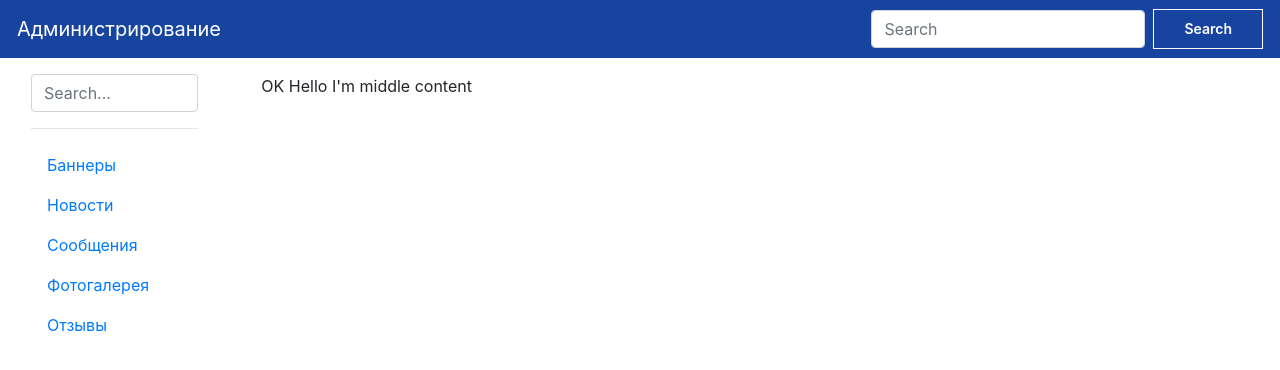
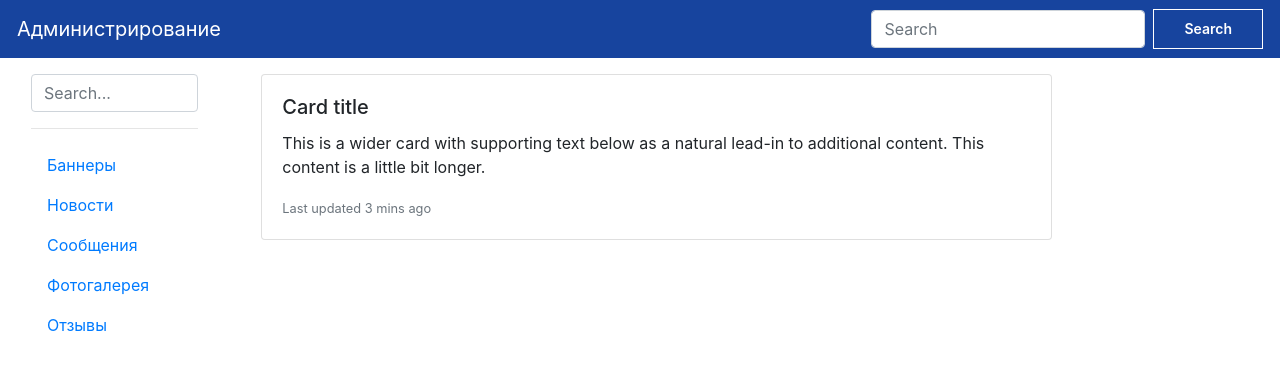
Before and after one commit to jokermt235/ncomid.admin, a Vue app: page / in a window 1280 px wide. Both pictures are taken after a click on the link "Баннеры". Shown: the top 370 px of the page. Built offline with nearby package versions, Linux system fonts and the light colour scheme.

Commit message:
Bugfix load bootstrap normal

```diff
--- a/package.json
+++ b/package.json
@@ -8,7 +8,9 @@
     "lint": "vue-cli-service lint"
   },
   "dependencies": {
+    "bootstrap-vue": "^2.15.0",
     "core-js": "^3.6.4",
+    "node-sass": "^4.14.1",
     "vue": "^2.6.11"
   },
   "devDependencies": {
--- a/src/App.vue
+++ b/src/App.vue
@@ -5,6 +5,11 @@
 </template>
 
 <script>
+import Vue from 'vue';
+import { BootstrapVue, IconsPlugin } from 'bootstrap-vue';
+Vue.use(BootstrapVue);
+Vue.use(IconsPlugin);
+import '@/assets/css/bootstrap.min.css'
 import HomePage from '@/components/HomePage.vue';
 export default {
   components: {
--- /dev/null
+++ b/src/components/Banners.vue
@@ -0,0 +1,9 @@
+<template>
+    <div class="card">
+        <div class="card-body">
+            <h5 class="card-title">Card title</h5>
+            <p class="card-text">This is a wider card with supporting text below as a natural lead-in to additional content. This content is a little bit longer.</p>
+            <p class="card-text"><small class="text-muted">Last updated 3 mins ago</small></p>
+        </div>
+    </div>
+</template>
--- a/src/components/HomePage.vue
+++ b/src/components/HomePage.vue
@@ -30,24 +30,28 @@
                     </div>
                 </div>
                 <div class="col-md-9 col-xl-8 py-md-3 pl-md-5 bd-content">
-                    <MiddleContent></MiddleContent>
+                    <div :is="componentToLoad">{{componentToLoad}}</div>
                 </div>
             </div>
         </div>
     </div>
 </template>
 <script>
-import style from '@/assets/css/bootstrap.min.css';
 import TopMenu from '@/components/TopMenu.vue';
-import MiddleContent from '@/components/MiddleContent.vue';
+import Banners from '@/components/Banners.vue';
 export default {
+    data(){
+        return {
+            componentToLoad : null
+        }
+    },
     components: {
         TopMenu,
-        MiddleContent
+        Banners
     },
     methods:{
         loadBanners(){
-            alert("HELLO FROM COMPONENT");
+            this.componentToLoad = Banners;
         }
     }
 }
--- a/src/components/MiddleContent.vue
+++ /dev/null
@@ -1,5 +0,0 @@
-<template>
-    <div>
-        OK Hello I'm middle content
-    </div>
-</template>
```
Also changed, not shown: 1 other file (tests, documents, lock files or other folders).
